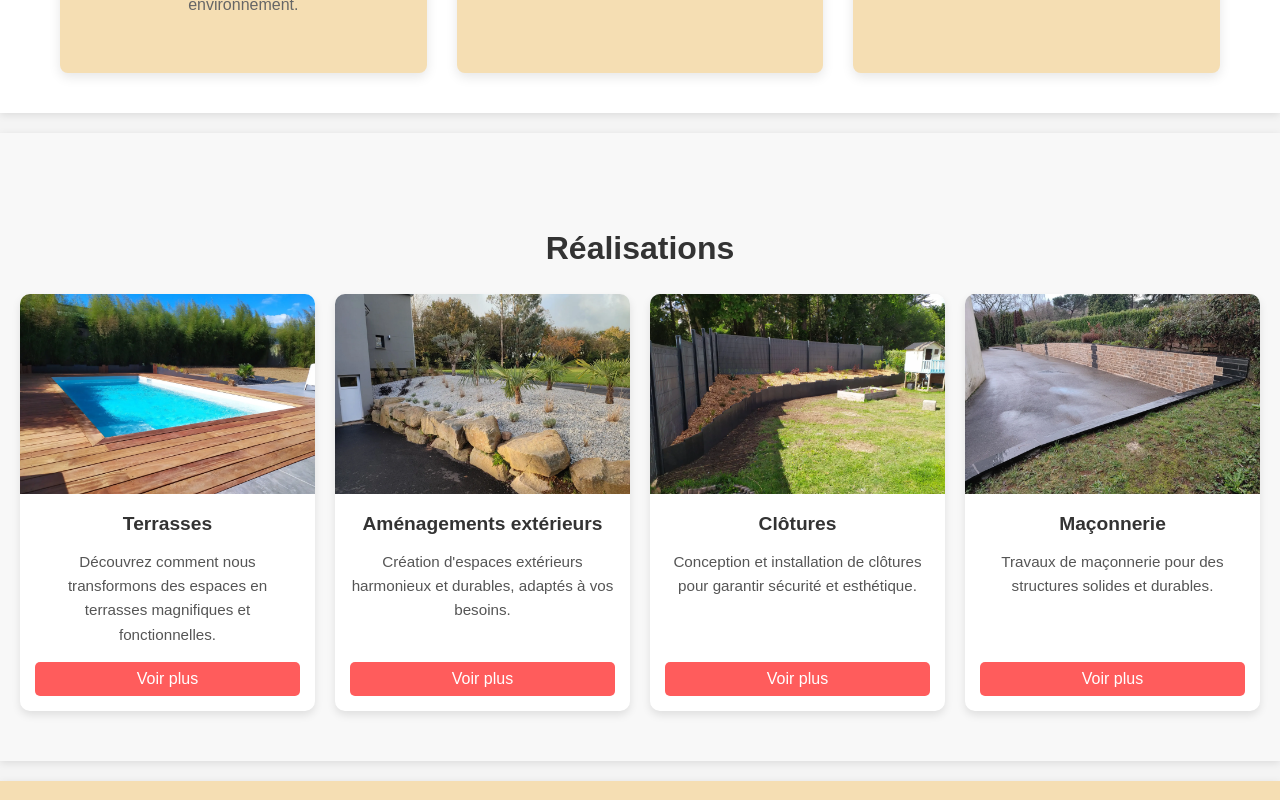
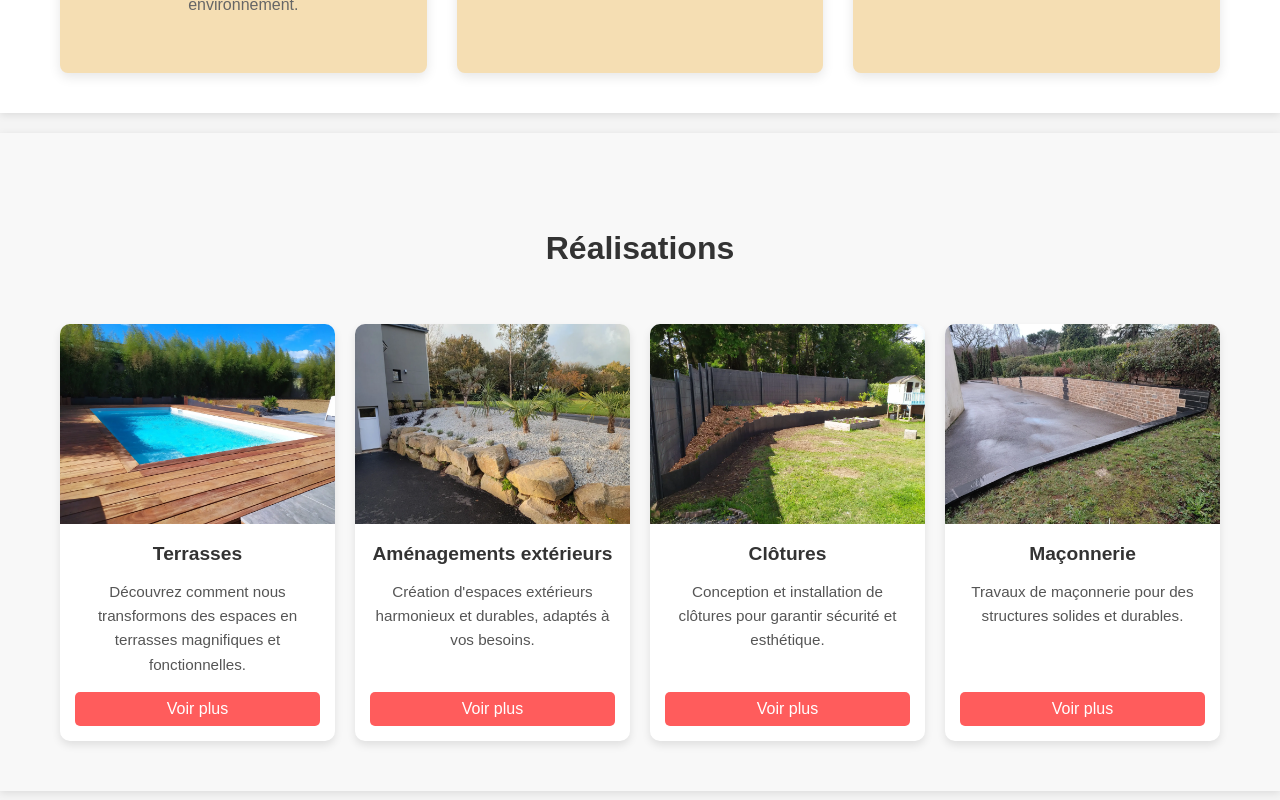
Before and after one commit to Jordan-celton/lp-paysages-react, a React (Vite) app: page / in a window 1280 px wide. Shown: the part 1780-2580 px from the top of the page. Built offline with nearby package versions, Linux system fonts and the light colour scheme.

Commit message:
Refactorisation du composant ProjectCard pour simplifier le rendu et mise à jour des styles dans les fichiers About.css et Projects.css pour améliorer la présentation et la responsivité.

```diff
--- a/src/components/Projects.jsx
+++ b/src/components/Projects.jsx
@@ -60,8 +60,7 @@ const ProjectCard = ({
   description,
   buttonLabel,
   animation,
-}) => {
-  return (
+}) => (
   <Link
     to={to}
     aria-label={`Voir les projets de ${title.toLowerCase()}`}
@@ -84,7 +83,6 @@ const ProjectCard = ({
     </div>
   </Link>
 );
-};
 
 // Définition des types de propriétés
 ProjectCard.propTypes = {
--- a/src/styles/About.css
+++ b/src/styles/About.css
@@ -9,7 +9,7 @@
 /* Section principale */
 #a-propos {
     padding: 50px 20px;
-    background-color: #f8f8f8;
+    background-color: white;
     text-align: center;
 }
 
--- a/src/styles/Projects.css
+++ b/src/styles/Projects.css
@@ -3,20 +3,38 @@
     text-align: center;
     padding: 50px 20px;
     background-color: #f8f8f8;
+    display: flex;
+    flex-direction: column;
+    align-items: center;
+    justify-content: center;
+}
+
+/* Titre de la section */
+#projets h2 {
+    font-size: 2rem;
+    color: #333;
+    margin-bottom: 30px;
 }
 
 /* Conteneur des cartes */
 .card-container {
     display: grid;
-    grid-template-columns: repeat(auto-fill, minmax(280px, 1fr));
+    grid-template-columns: repeat(auto-fill, minmax(270px, 1fr));
+    /* Grille responsive */
     gap: 20px;
     justify-items: center;
     margin-top: 20px;
+    width: 100%;
+    max-width: 1200px;
+    /* Limite la largeur du conteneur */
+    padding: 0 20px;
+    /* Ajoute de l'espace sur les côtés */
+    box-sizing: border-box;
 }
 
 /* Style de chaque carte */
 .card {
-    background: white;
+    background-color: white;
     border-radius: 10px;
     overflow: hidden;
     width: 100%;
@@ -27,25 +45,27 @@
     transition: transform 0.3s ease, box-shadow 0.3s ease;
 }
 
-/* Effet au survol de la carte */
+/* Effet de survol sur la carte */
 .card:hover {
     transform: translateY(-5px);
     box-shadow: 0 6px 12px rgba(0, 0, 0, 0.15);
 }
 
-/* Image de la carte */
+/* Image dans la carte */
 .card img {
     width: 100%;
     height: 200px;
     object-fit: cover;
+    /* Pour garder l'image proportionnelle */
+    transition: transform 0.3s ease;
 }
 
-/* Effet de survol sur l'image */
+/* Effet de zoom sur l'image lors du survol */
 .card:hover img {
     transform: scale(1.05);
 }
 
-/* Contenu de la carte */
+/* Contenu de la carte (titre, description, bouton) */
 .card-content {
     padding: 15px;
     display: flex;
@@ -57,6 +77,7 @@
 .card-content h3 {
     font-size: 1.2rem;
     margin-bottom: 10px;
+    color: #333;
 }
 
 .card-content p {
@@ -66,7 +87,7 @@
     flex-grow: 1;
 }
 
-/* Bouton CTA */
+/* Bouton d'appel à l'action */
 .cta-button {
     display: inline-block;
     background-color: #ff5c5c;
@@ -77,10 +98,23 @@
     font-size: 1rem;
     cursor: pointer;
     text-decoration: none;
+    text-align: center;
+    transition: background-color 0.3s ease;
 }
 
+/* Effet de survol sur le bouton */
 .cta-button:hover {
     background-color: brown;
+}
+
+/* Animation AOS (par défaut) */
+[data-aos="fade-up"] {
+    opacity: 0;
+    transition: opacity 0.3s ease;
+}
+
+[data-aos="fade-up"].aos-animate {
+    opacity: 1;
 }
 
 /* Responsivité pour les écrans moyens (tablettes) */
@@ -108,9 +142,8 @@
     .card-container {
         grid-template-columns: 1fr;
         gap: 15px;
-        width: 100%;
         padding: 0 15px;
-        /* Ajout d'un peu de padding sur les côtés */
+        /* Ajouter du padding sur les côtés */
     }
 
     .card {
@@ -118,7 +151,7 @@
         max-width: 280px;
         box-sizing: border-box;
         margin: 0 auto;
-        /* Centrer les cartes */
+        /* Centrer les cartes sur les petits écrans */
     }
 
     .card img {
```
Lines whose indentation alone changed are shown as unchanged.
